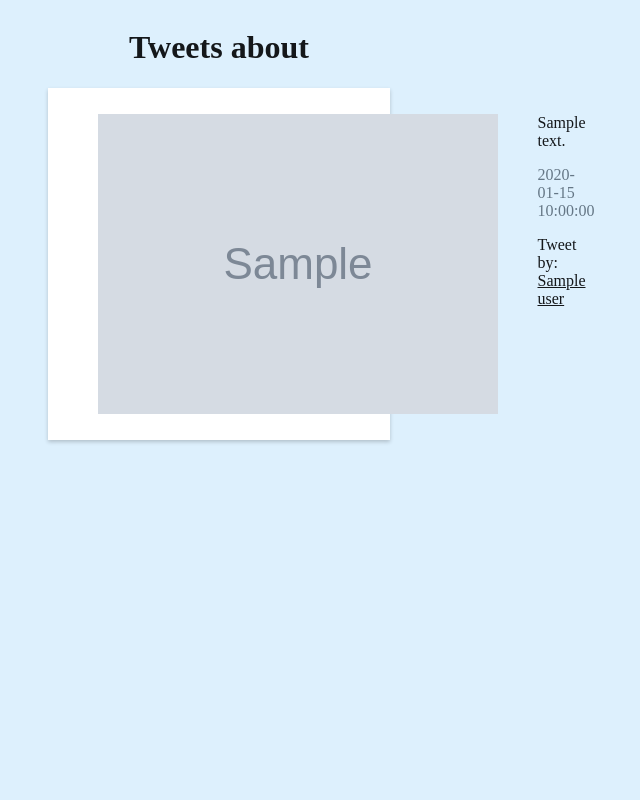
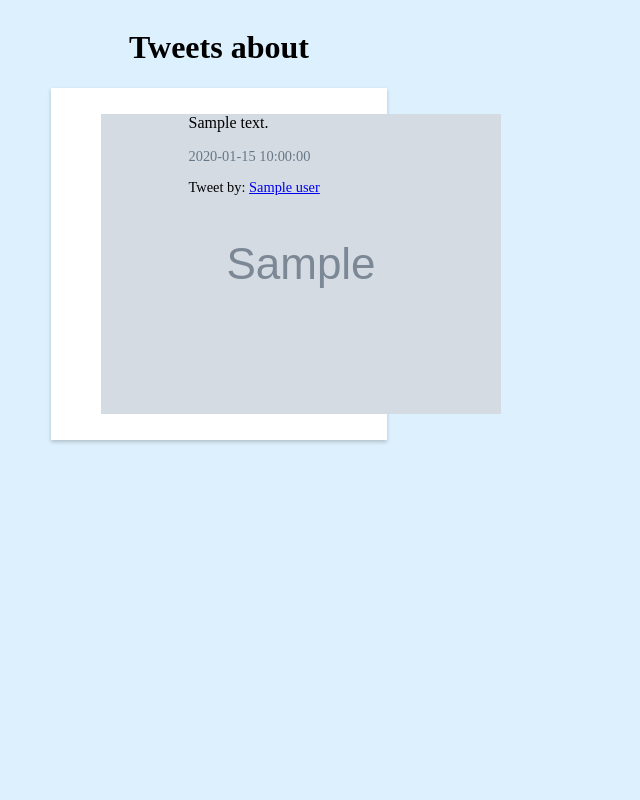
Before and after one commit to redrambles/Flask-Twitter-Search, a Flask app: template templates/index.html in a window 1280 px wide. Shown: the whole page, without its empty margins (421-1061 px from the left). Run offline with Flask 2, Linux system fonts and the light colour scheme; the template is opened without the code that fills it: most values are stand-ins (such as "Sample title", 1, 10 or a date in 2020); grey boxes marked "Sample" are stand-in pictures; parts of the project's set-up code (start-up, migrations or seed data) failed here and were passed over.

Commit message:
Freshen up requirements and a few style changes

```diff
--- a/static/styles.css
+++ b/static/styles.css
@@ -1,6 +1,3 @@
-* {
-    color:#14171A;
-}
 
 body {
     background-color:#1da1f226;
@@ -8,6 +5,7 @@
     flex-wrap: wrap;
     justify-content: center;
     align-content: flex-start;
+    font-size: 16px;
 }
 
 .header {
@@ -22,6 +20,7 @@
 .tweet {
     padding: 10px;
     display: flex;
+    justify-content: space-between;
     margin:auto;
     width:50%;
     background-color: white;
@@ -29,6 +28,17 @@
     margin-bottom: 20px;
 }
 
+.tweet figure {
+    width: 15%;
+}
+
+.tweet div {
+    width: 80%;
+}
+
 .date {
     color:#657786;
 }
+.date, .user {
+    font-size: .9rem;
+}
```
Also changed, not shown: requirements.txt (+22 -12 lines).
